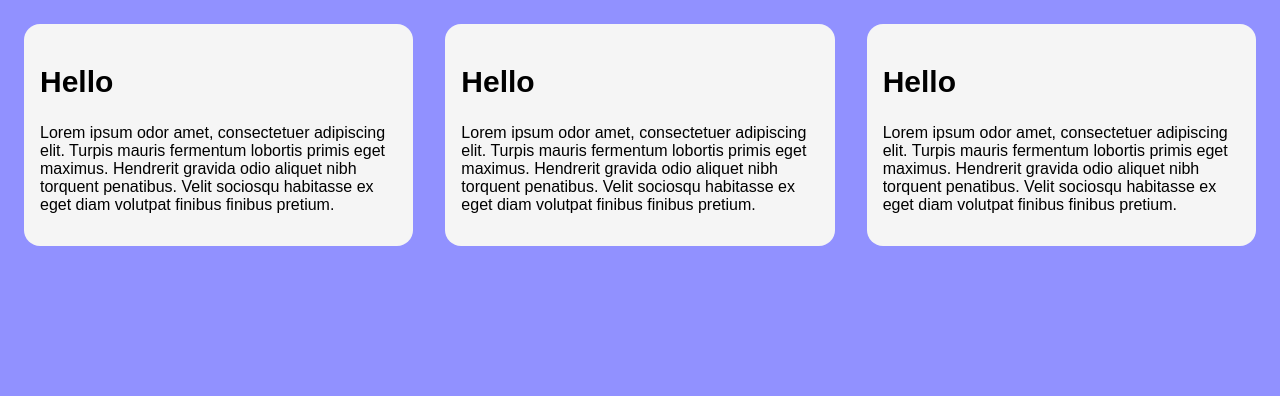
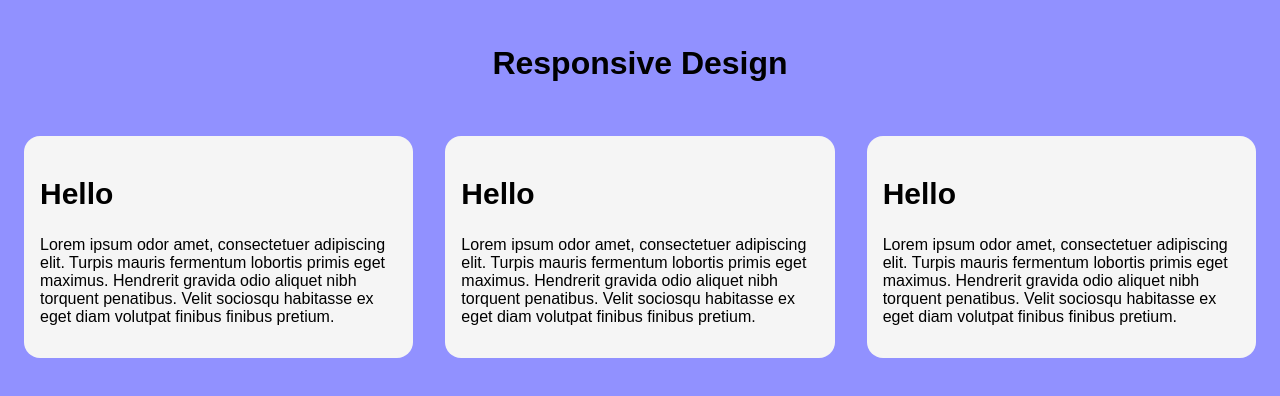
Before and after one commit to jont-ctrl/responsive-design, a plain HTML site: page index.html in a window 1280 px wide. Drawn offline with Linux system fonts and the light colour scheme.

Commit message:
Added h1

```diff
--- a/index.html
+++ b/index.html
@@ -8,6 +8,9 @@
     <link rel="shortcut icon" href="favicon.ico" type="image/x-icon" />
   </head>
   <body>
+    <header>
+      <h1>Responsive Design</h1>
+    </header>
     <main>
       <div class="columns">
         <div class="column">
--- a/style.css
+++ b/style.css
@@ -1,6 +1,11 @@
 body {
   font-family: Arial, Helvetica, sans-serif;
   font-size: 16px;
+}
+
+header {
+  padding: 1rem;
+  text-align: center;
 }
 
 h2 {
```
